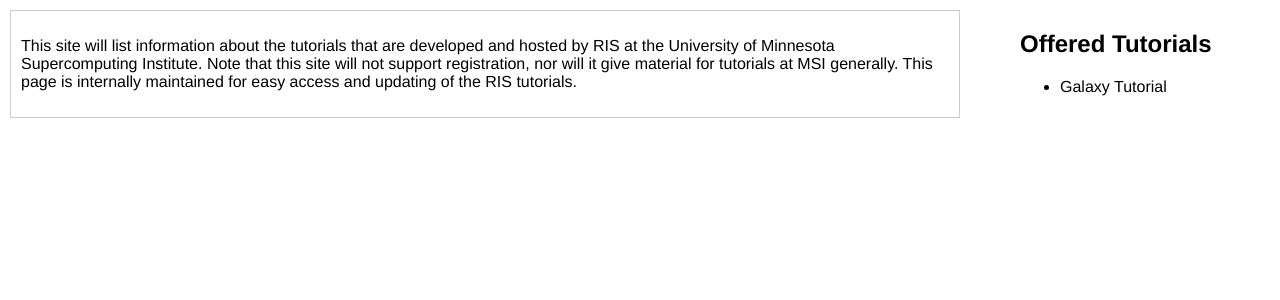
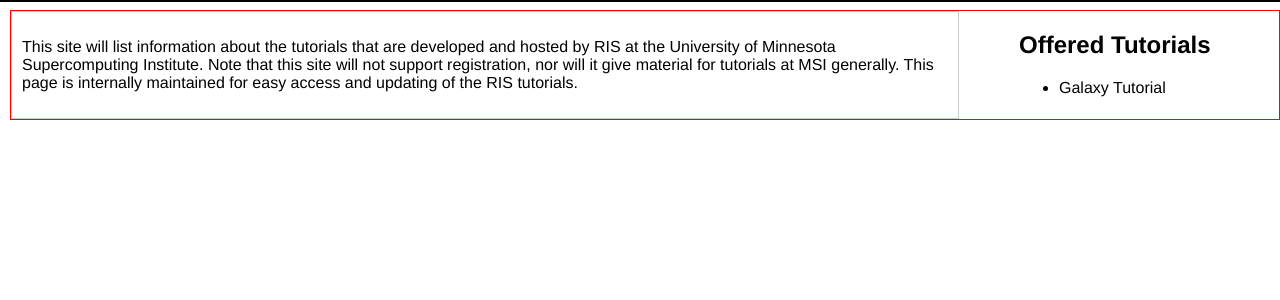
Before and after one commit to msi-ris/Tutorials, a Jekyll site: the page built from index.html, in a window 1280 px wide. Shown: the top 300 px of the page. Built offline with Jekyll 4.4.1, drawn with Linux system fonts in a browser that asks for light colours.

Commit message:
update css

```diff
--- a/css/main.css
+++ b/css/main.css
@@ -15,6 +15,7 @@ body {
     left:10px;
     min-width:1000px;
     padding:0px;
+    border:1px solid #f00;
 }
 #maindiv {
     position:relative;
@@ -33,6 +34,7 @@ body {
     right:0px;
     width:100%;
     min-width:1000px;
+    border:1px solid #000;
 }
 #navdiv {
     position:absolute;
```
